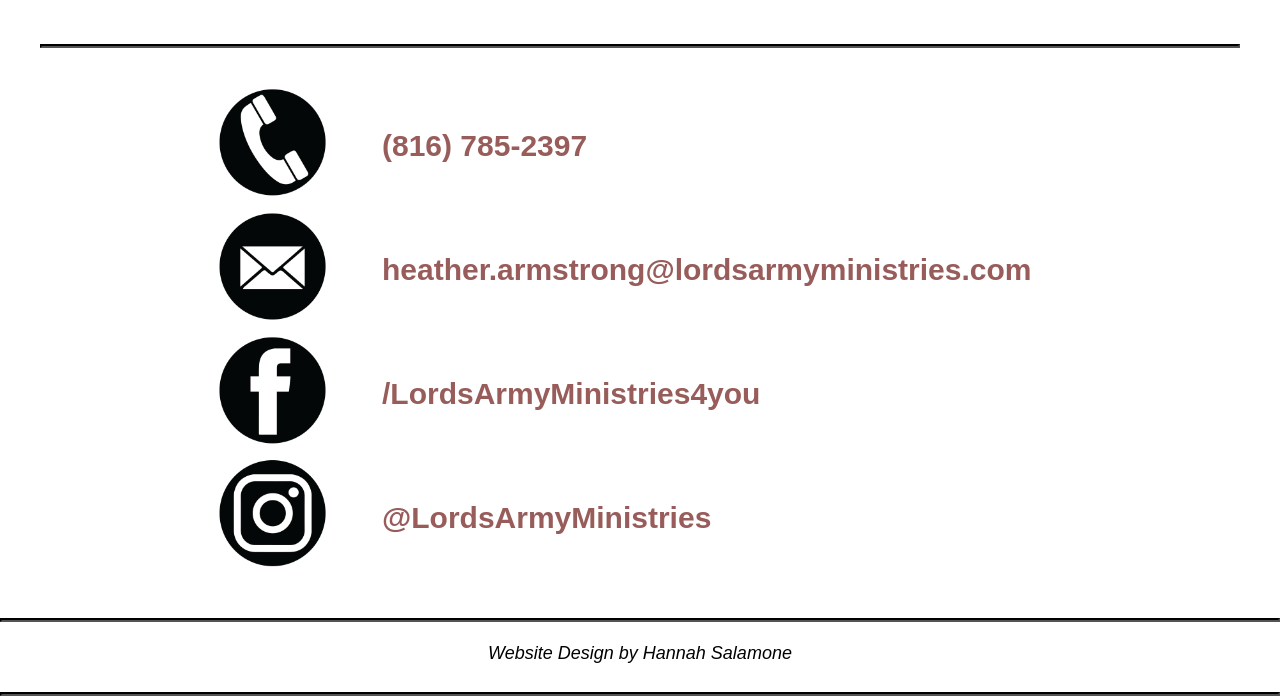
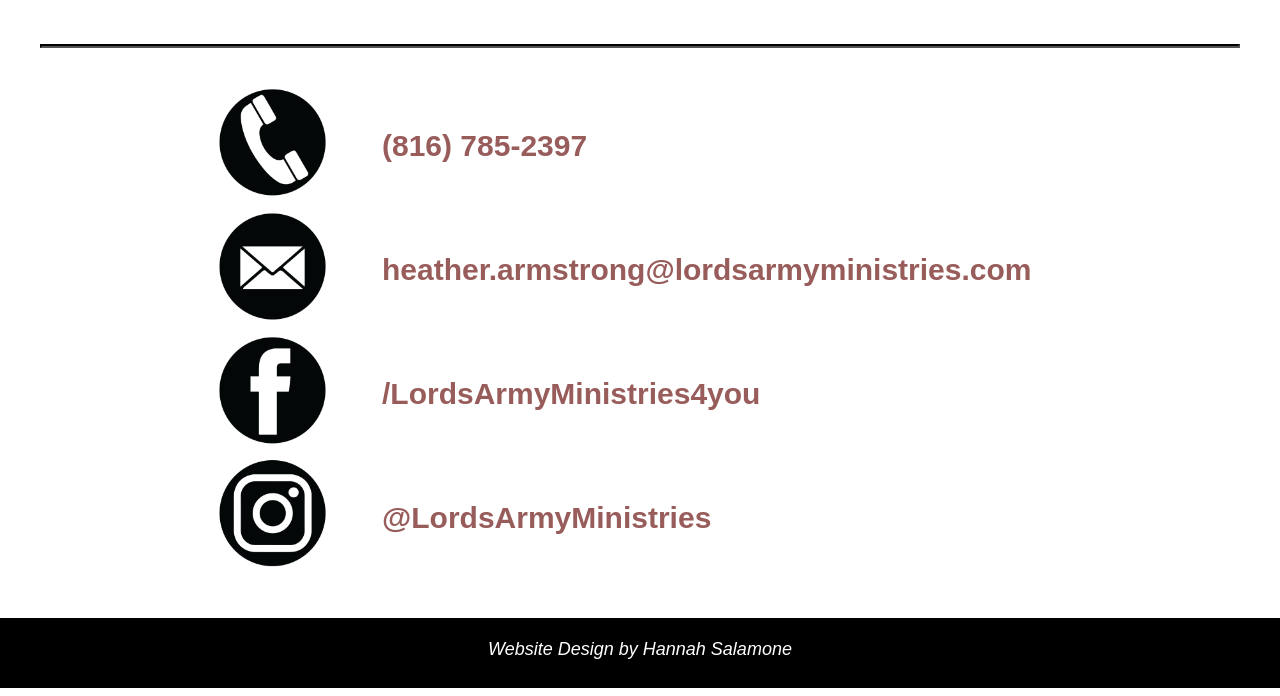
Before and after one commit to LordsArmyMinistries/LordsArmyMinistries.github.io, a plain HTML site: page index.html in a window 1280 px wide. Shown: the part 2124-2820 px from the top of the page. Drawn offline with nearby package versions, Linux system fonts and the light colour scheme.

Commit message:
changed my mind

```diff
--- a/index.html
+++ b/index.html
@@ -113,8 +113,8 @@
         #section_04 {
             width: 100%;
             height: 70px;
-            background-color: #ffffff;
-            color: #000000;
+            background-color: #000000;
+            color: white;
             margin: 0 auto;
             position: relative;
             text-align: center;
@@ -244,13 +244,10 @@
 
     </div>
 </div>
-
-<hr>
 <div id="section_04">
     <br>
     Website Design by Hannah Salamone
 </div>
-<hr>
 
 
 
```
